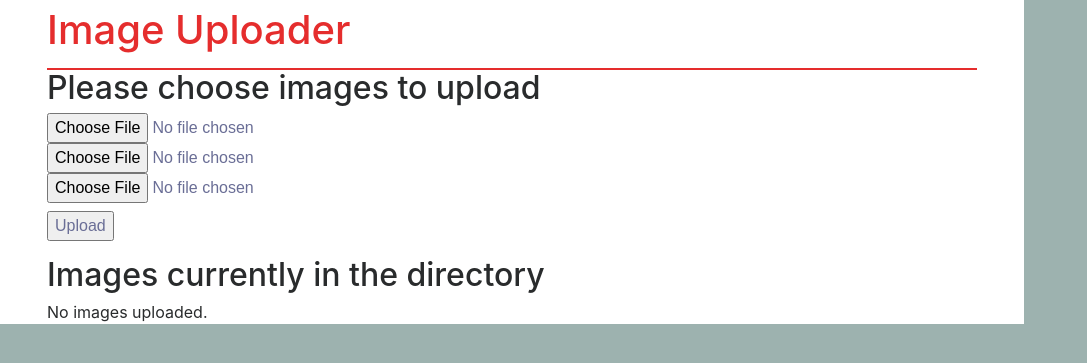
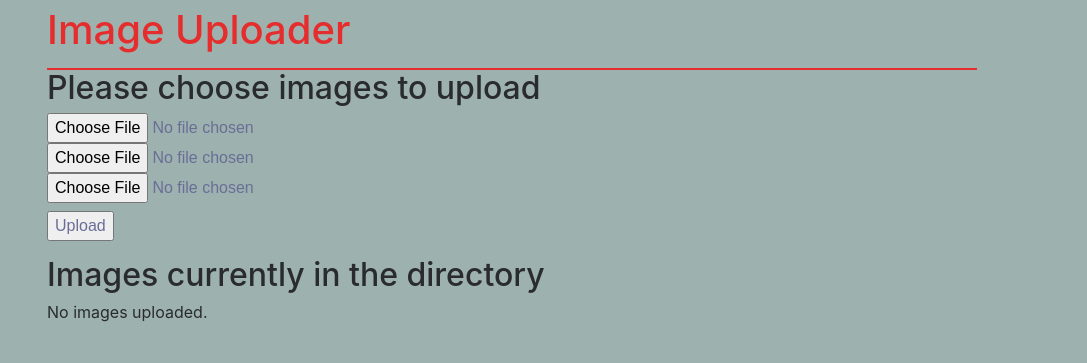
Before and after one commit to HeatherBohrer/Image-Uploader, a PHP site: page / in a window 1280 px wide. Shown: the top 363 px of the page, without its empty margins (0-1087 px from the left). Run offline with PHP 8.4, Linux system fonts and the light colour scheme.

Commit message:
Update main.css

```diff
--- a/main.css
+++ b/main.css
@@ -7,6 +7,7 @@ body {
     width: 80%;
     margin: 0 auto;
     padding: 0 2em;
+	background-color: #9db2af !important;
 }
 header {
     border-bottom: 2px solid #e52d2d;
```
